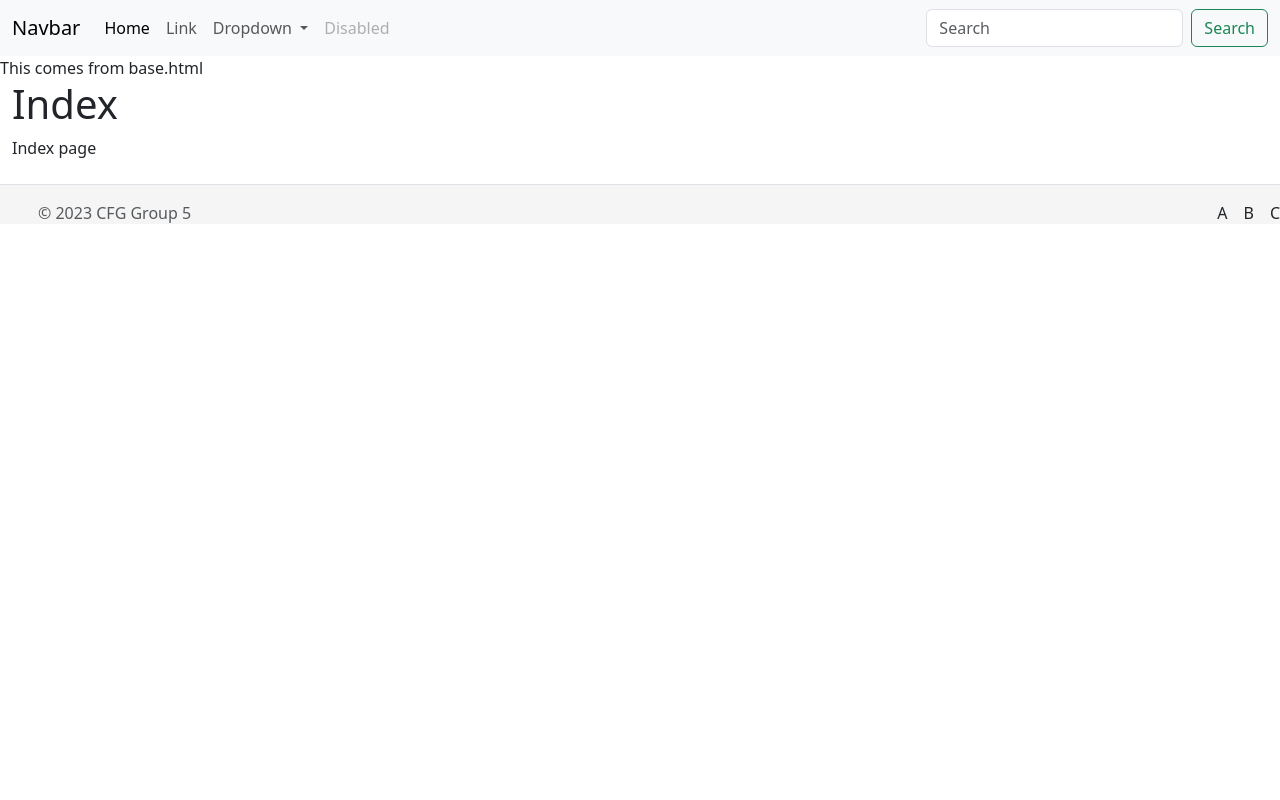
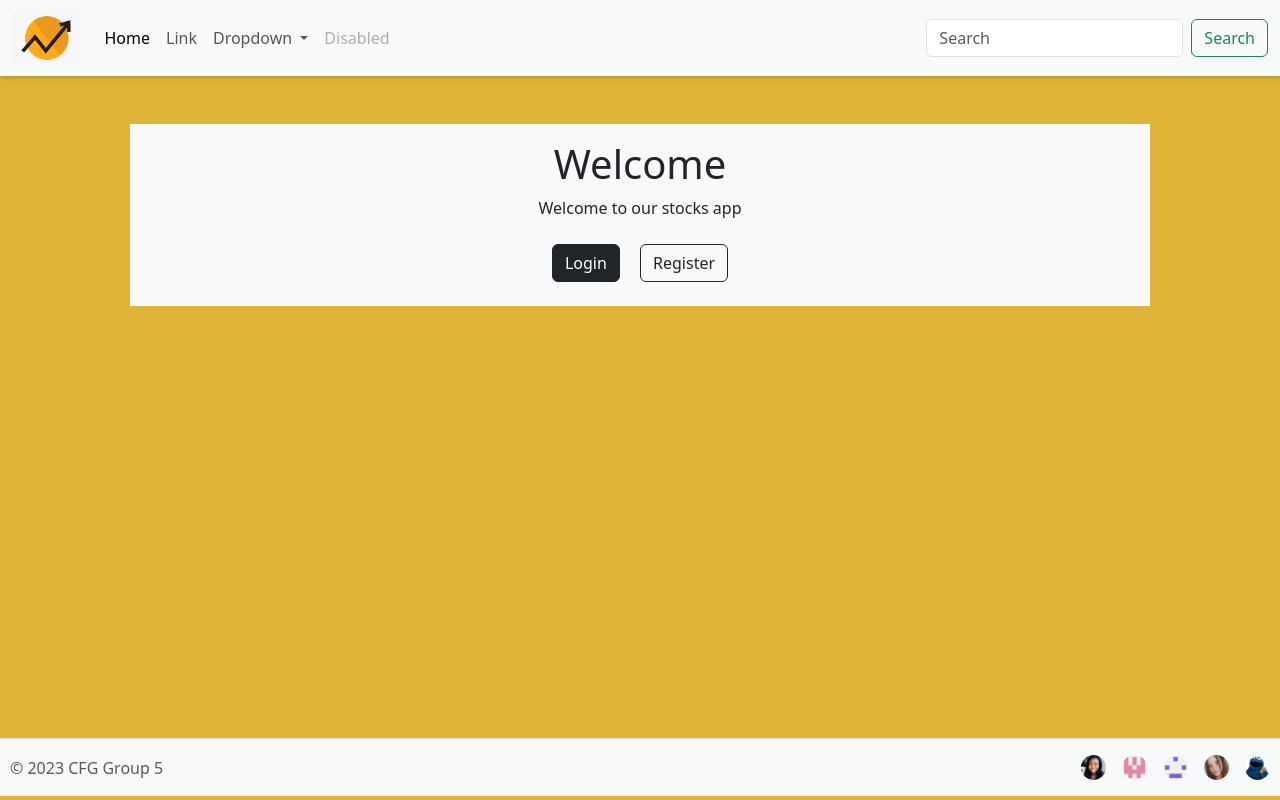
Before and after one commit to Koko-66/stocks-group-5, a Flask app: page / in a window 1280 px wide. Run offline with Flask 3, Linux system fonts and the light colour scheme; some libraries are stand-ins or nearby versions.

Commit message:
Style base and index templates.

```diff
--- a/src/static/css/style.css
+++ b/src/static/css/style.css
@@ -2,22 +2,42 @@
     margin: 0;
     padding: 0;
     box-sizing: border-box;
-    /* height: 100vh; */
 }
 
 body {
     height: 100vh;
     font-family: 'Roboto', sans-serif;
+    margin-bottom: 0px;
+    background-color: #dfb539 !important;
 }
 
+nav {
+    box-shadow: 2px 2px 5px rgba(0, 0, 0, 0.2);
+}
+
+
 footer {
-    position: relative;
-    bottom: 0;
+    position: absolute;
+    bottom: -20px;
+    margin: 0;
+    padding: 0 10px;
     width: 100%;
-    height: 2.5rem;
-    background-color: #f5f5f5;
+    /* height: 2.5rem; */
+    /* background-color: #152a42; */
 }
 
 .article-img {
     object-fit: cover;
 }
+
+.logo {
+    height: 50px;
+}
+
+.contr {
+    display: flex;
+    justify-content: space-between;
+    align-items: center;
+    height: 25px;
+    border-radius: 50%;
+}
--- a/src/templates/base.html
+++ b/src/templates/base.html
@@ -9,20 +9,20 @@
     <link rel="stylesheet" href="{{ url_for('static', filename='css/style.css') }}">
     <!-- Bootstrap -->
     <link href="https://cdn.jsdelivr.net/npm/bootstrap@5.3.0-alpha3/dist/css/bootstrap.min.css" rel="stylesheet" integrity="sha384-KK94CHFLLe+nY2dmCWGMq91rCGa5gtU4mk92HdvYe+M/SXH301p5ILy+dN9+nJOZ" crossorigin="anonymous">
-    <script src="https://cdn.jsdelivr.net/npm/bootstrap@5.3.0-alpha3/dist/js/bootstrap.bundle.min.js" integrity="sha384-ENjdO4Dr2bkBIFxQpeoTz1HIcje39Wm4jDKdf19U8gI4ddQ3GYNS7NTKfAdVQSZe" crossorigin="anonymous"></script>
+
 
 </head>
 <body>
     <nav class="navbar navbar-expand-lg navbar-light bg-light">
         <div class="container-fluid">
-          <a class="navbar-brand" href="#">Navbar</a>
+          <a class="navbar-brand" href="{{ url_for('home.index') }}"><img class="logo" src="{{url_for('static', filename='assets/logo.png')}}"></i></a>
           <button class="navbar-toggler" type="button" data-bs-toggle="collapse" data-bs-target="#navbarSupportedContent" aria-controls="navbarSupportedContent" aria-expanded="false" aria-label="Toggle navigation">
             <span class="navbar-toggler-icon"></span>
           </button>
           <div class="collapse navbar-collapse" id="navbarSupportedContent">
             <ul class="navbar-nav me-auto mb-2 mb-lg-0">
               <li class="nav-item">
-                <a class="nav-link active" aria-current="page" href="#">Home</a>
+                <a class="nav-link active" aria-current="page" href="{{ url_for('home.index') }}">Home</a>
               </li>
               <li class="nav-item">
                 <a class="nav-link" href="#">Link</a>
@@ -48,29 +48,33 @@
             </form>
           </div>
         </div>
-      </nav>
-    This comes from base.html
-    <div class="container-fluid">
+    </nav>
+    <div class="container my-5">
     {# include('templates/partials/_messages.html') #}
     {# include('templates/partials/_search.html') #}
     {# include('templates/partials/_navbar.html') #}
     {% block content %}{% endblock %}
     {# include('templates/partials/_footer.html')#}
     </div>
-    <footer class="d-flex flex-wrap justify-content-between align-items-center py-3 my-4 border-top">
+    <footer class="d-flex flex-wrap justify-content-between align-items-center py-3 mx-0  bg-light  my-4 border-top">
         <div class="col-md-4 d-flex align-items-center">
-          <a href="/" class="mb-3 me-2 mb-md-0 text-body-secondary text-decoration-none lh-1">
+          <!-- <a href="/" class="mb-3 me-2 mb-md-0 text-body-secondary text-decoration-none lh-1">
             <svg class="bi" width="30" height="24"><use xlink:href="#bootstrap"></use></svg>
-          </a>
-          <span class="mb-3 mb-md-0 text-body-secondary">© 2023 CFG Group 5</span>
+          </a> -->
+          <span class="mb-md-0 text-body-secondary">© 2023 CFG Group 5</span>
         </div>
-
         <ul class="nav col-md-4 justify-content-end list-unstyled d-flex">
-          <li class="ms-3"><a class="text-body-secondary" href="#"></a>A</li>
-          <li class="ms-3"><a class="text-body-secondary" href="#"></a>B</li>
-          <li class="ms-3"><a class="text-body-secondary" href="#"></a>C</li>
+          <li class="ms-3"><a class="text-body-secondary" href="https://github.com/AbiTC"><img class="contr" src="{{url_for('static', filename='assets/abi.jpeg')}}"></a></li>
+          <li class="ms-3"><a class="text-body-secondary" href="https://github.com/asya-seag"><img class="contr" src="{{url_for('static', filename='assets/asya.png')}}"></a></li>
+          <li class="ms-3"><a class="text-body-secondary" href="https://github.com/jessica-8"><img class="contr" src="{{url_for('static', filename='assets/jessica.png')}}"></a></li>
+          <li class="ms-3"><a class="text-body-secondary" href="https://github.com/mimidoestech"><img class="contr" src="{{url_for('static', filename='assets/miriem.jpeg')}}"></a></li>
+          <li class="ms-3"><a class="text-body-secondary" href="https://github.com/Koko-66"><img class="contr" src="{{url_for('static', filename='assets/karolina.png')}}"></a></li>
         </ul>
     </footer>
+    <!-- Bootstrap JS -->
+    <script src="https://cdn.jsdelivr.net/npm/bootstrap@5.3.0-alpha3/dist/js/bootstrap.bundle.min.js" integrity="sha384-ENjdO4Dr2bkBIFxQpeoTz1HIcje39Wm4jDKdf19U8gI4ddQ3GYNS7NTKfAdVQSZe" crossorigin="anonymous"></script>
+    <!-- Fontawesome -->
+    <script src="https://kit.fontawesome.com/3241ed12ad.js" crossorigin="anonymous"></script>
 </body>
 
 </html>
--- a/src/templates/index.html
+++ b/src/templates/index.html
@@ -1,6 +1,12 @@
 {% extends "base.html" %}
 
 {% block content %}
-    <h1>Index</h1>
-    <p>Index page</p>
+<div class="d-block bg-light text-center m-5 p-3">
+    <h1 >Welcome</h1>
+    <p>Welcome to our stocks app</p>
+    <div class="flex-row">
+        <a class="btn btn-dark m-2" href="{#{ url_for('login') }#}">Login</a>
+        <a class="btn btn-outline-dark m-2" href="{#{ url_for('register') }#}">Register</a>
+    </div>
+</div>
 {% endblock %}
```
Also changed, not shown: src/static/assets/abi.jpeg (added), src/static/assets/asya.png (added), src/static/assets/jessica.png (added), src/static/assets/karolina.png (added), src/static/assets/logo.png (added), src/static/assets/miriem.jpeg (added).
